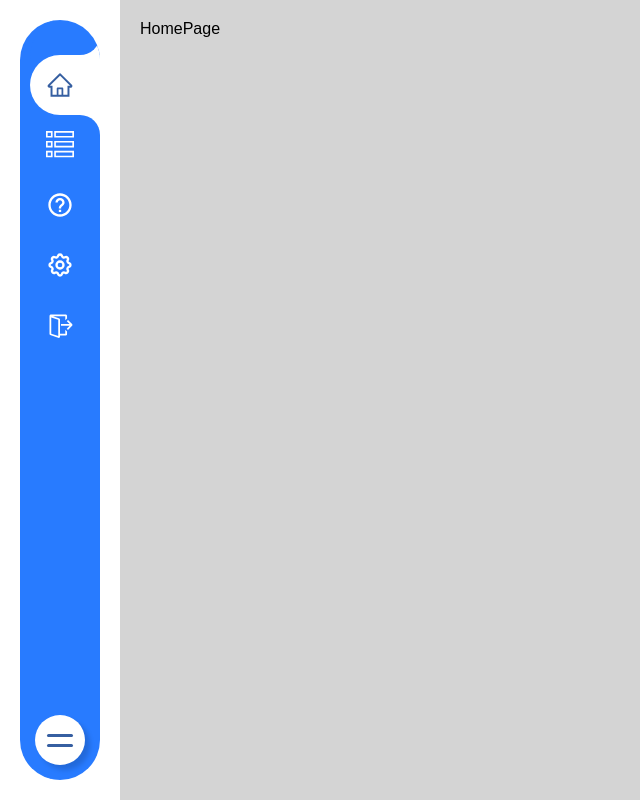
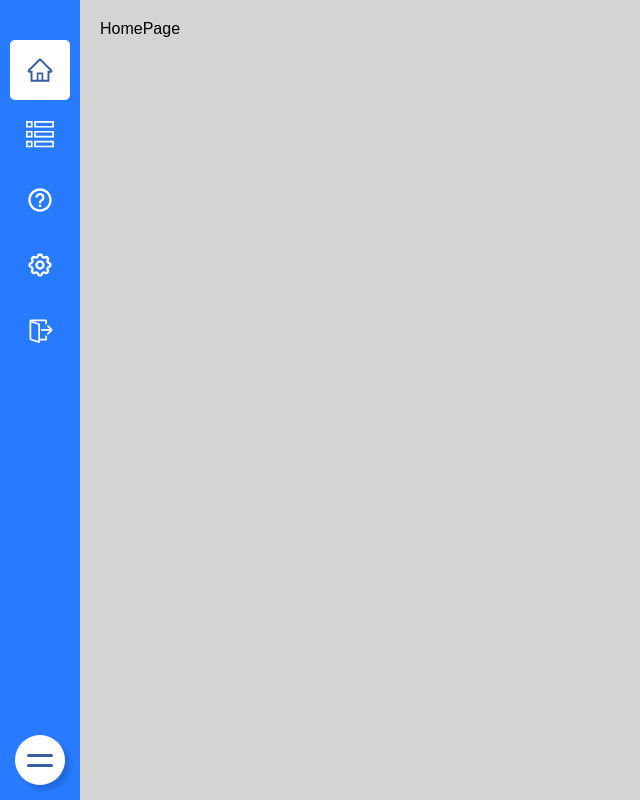
Before and after one commit to Artur-Yamai/HookahDB-frontend, a React (Create React App) app: page / in a window 1280 px wide. Shown: the whole page, without its empty margins (0-640 px from the left). Built offline with nearby package versions, Linux system fonts and the light colour scheme.

Commit message:
изменен внешний вид у navbar

```diff
--- a/src/components/NavBar/NavBar.scss
+++ b/src/components/NavBar/NavBar.scss
@@ -1,13 +1,12 @@
 .navbar {
   position: relative;
-  height: calc(100vh - 40px);
-  margin: 20px;
+  height: 100vh;
   background-color: #287bff;
   width: 80px;
   min-width: 80px;
   max-width: 300px;
-  border-left: 10px solid #287bff;
-  border-radius: 50px;
+  // border-left: 10px solid #287bff;
+  // border-right: 10px solid #287bff;
   overflow: hidden;
   box-shadow: 15px;
   transition: 0.5s;
@@ -49,13 +48,9 @@
     transition: 0.5s;
   }
 
-  &--b-rafius {
-    border-radius: 20px;
-  }
-
   &.navbar__active {
-    width: 300px;
-    min-width: 300px;
+    width: 250px;
+    min-width: 250px;
     transition: 0.5s;
   }
 
@@ -71,8 +66,12 @@
     padding-top: 35px;
     position: absolute;
     top: 0;
-    left: 0;
-    width: 100%;
+    left: 10px;
+    right: 10px;
+
+    li {
+      margin: 5px 0;
+    }
 
     li a {
       display: flex;
@@ -80,40 +79,16 @@
       color: #fff;
       position: relative;
       width: 100%;
-      border-top-left-radius: 30px;
-      border-bottom-left-radius: 30px;
+      border-radius: 5px;
     }
 
-    li a:hover,
+    li a:hover {
+      background-color: #9cc2ff;
+    }
+
     li a.active {
       background-color: #fff;
       color: #365fa1;
-    }
-
-    li a:hover::before,
-    li a.active::before {
-      content: "";
-      position: absolute;
-      top: -20px;
-      right: 0px;
-      width: 20px;
-      height: 20px;
-      background: transparent;
-      border-bottom-right-radius: 20px;
-      box-shadow: 7.5px 7.5px 0 7.5px #fff;
-    }
-
-    li a:hover::after,
-    li a.active::after {
-      content: "";
-      position: absolute;
-      bottom: -20px;
-      right: 0px;
-      width: 20px;
-      height: 20px;
-      background: transparent;
-      border-top-right-radius: 20px;
-      box-shadow: 7.5px -7.5px 0 7.5px #fff;
     }
 
     li a .navbar__icon {
```
